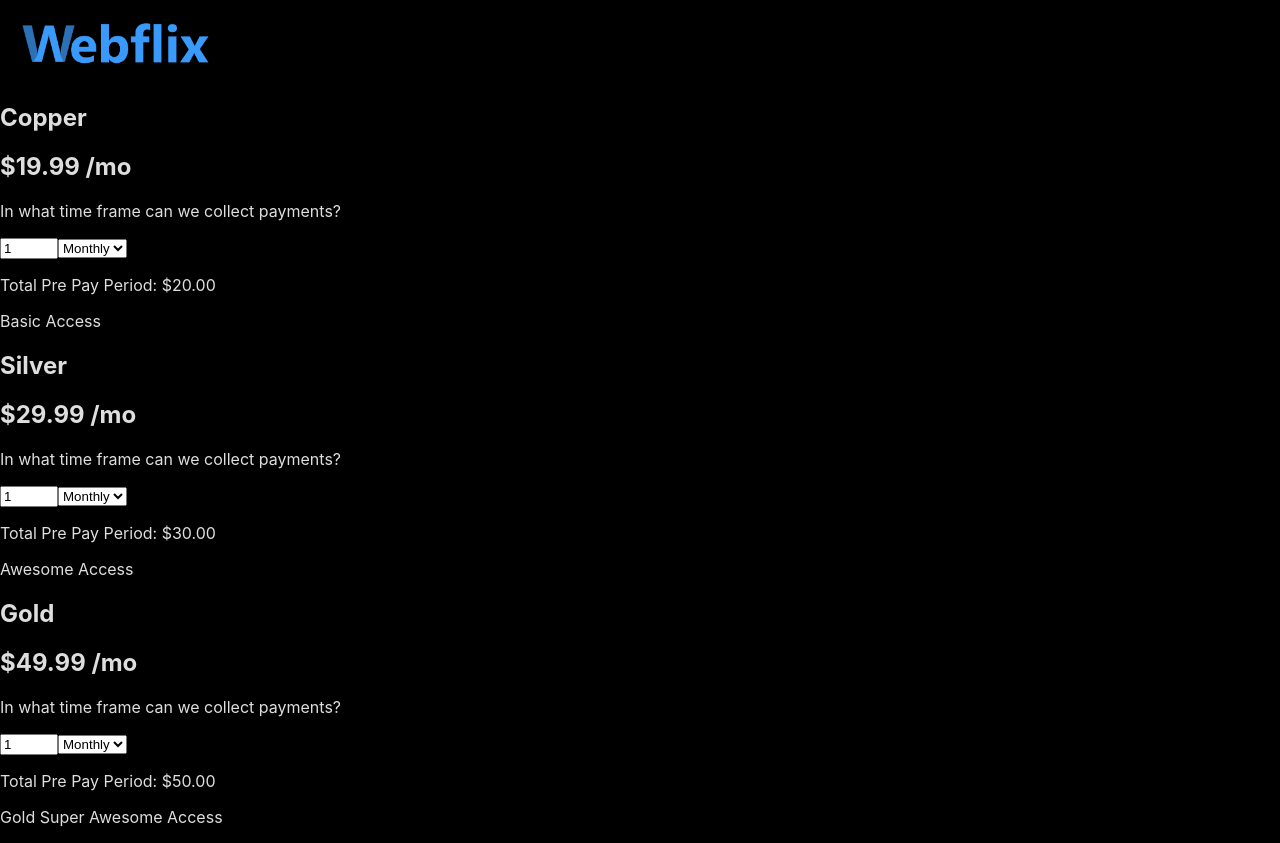
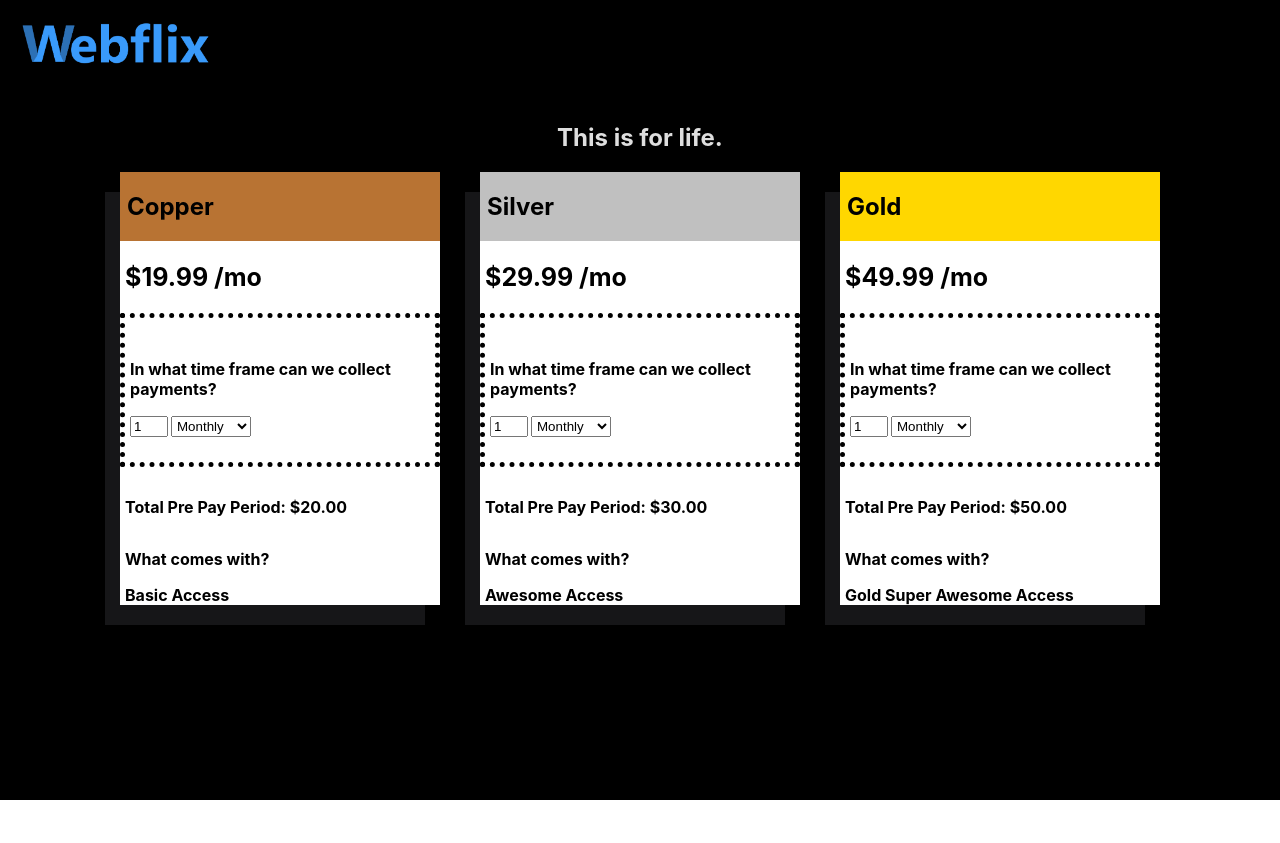
Before and after one commit to Jovans55/Webflix, a React (Vite) app: page /signup in a window 1280 px wide. After the commit the page ends 800 px from the top, so only its background shows below. Built offline with nearby package versions, Linux system fonts and the light colour scheme.

Commit message:
Styled the cards look pretty good probably gonna make some changes tho

```diff
--- a/src/index.css
+++ b/src/index.css
@@ -150,6 +150,31 @@ body {
   animation: slideIn 0.3s ease-out;
 }
 
+/* Sign Up CSS */
+
+
+/* Plan Card CSS */
+
+#planCardHolder {
+  display: flex;
+  justify-content: center;
+}
+
+.planCard {
+  background-color: white;
+  width: 320px;
+  box-shadow: #161618 -15px 20px;
+  margin: 0px 20px;
+  color: black;
+  display: flex;
+  flex-direction: column;
+}
+
+.planCard > * {
+  padding-left: 5px;
+  font-weight: bold;
+}
+
 @media screen and (max-width: 650px) {
 
   #mainFooter div section div {
@@ -162,6 +187,14 @@ body {
     margin: 3px 0px;
   }
 
+  #planCardHolder {
+    flex-direction: column;
+  }
+
+  .planCard {
+    margin: 20px 0px;
+  }
+
   .watchDevices{
     flex-direction: column;
     align-items: center;
--- a/src/signUp/plans/PlanCard.jsx
+++ b/src/signUp/plans/PlanCard.jsx
@@ -1,6 +1,6 @@
 import { useEffect, useState } from "react";
 
-function PlanCard({ type, price, howLong, benefits }) {
+function PlanCard({ type, color, price, howLong, benefits }) {
   const [timeFrame, setTimeFrame] = useState("monthly");
   const [duration, setDuration] = useState(howLong);
   const [total, setTotal] = useState(howLong * price);
@@ -19,35 +19,45 @@ function PlanCard({ type, price, howLong, benefits }) {
   };
 
   return (
-    <div>
-      <h1>{type}</h1>
-      <h1>${price} /mo</h1>
+    <div className="planCard">
+      <h1 style={{backgroundColor: `${color}`, margin: "0px", padding: "20px 7px"}}>{type}</h1>
+      <h1 style={{fontSize: "25px"}}>${price} /mo</h1>
+      <div style={{border: "5px dotted black", padding: "25px 5px"}}>
         <p>In what time frame can we collect payments?</p>
         {timeFrame == "monthly" ? (
             <input
                 type="number"
+                className="timeFrameInput"
                 min="1"
                 max="11"
-            style={{ width: "50px" }}
+                style={{ width: "30px" }}
                 value={duration}
                 onChange={handleDurationChange}
             />
         ) : (
             <input
                 type="number"
+                className="timeFrameInput"
                 min="1"
                 max="99"
-            style={{ width: "50px" }}
+                style={{ width: "30px"}}
                 value={duration}
                 onChange={handleDurationChange}
             />
         )}
-      <select name="timeFrame" value={timeFrame} onChange={handleTimeFrameChange}>
+        <select name="timeFrame" value={timeFrame} onChange={handleTimeFrameChange}
+        style={{
+            marginLeft: "3px",
+            width: "80px",
+            padding: "1px"
+        }}>
             <option value="monthly">Monthly</option>
             <option value="yearly">Yearly</option>
         </select>
-      <p>Total Pre Pay Period: ${total}.00</p>
-      <p>{benefits}</p>
+      </div>
+      <p style={{marginTop: "30px"}}>Total Pre Pay Period: ${total}.00</p>
+      <p>What comes with?</p>
+      <p style={{margin: "0px"}}>{benefits}</p>
     </div>
   );
 }
--- a/src/signUp/signUp.jsx
+++ b/src/signUp/signUp.jsx
@@ -14,25 +14,29 @@ function SignUp() {
             width={"200px"}
             style={{margin: "10px 0px 0px 15px"}}/>
         </Link>
-        <section>
+        <section style={{marginTop: "40px"}}>
+          <h1 style={{textAlign: "center"}}>This is for life.</h1>
           {!plan == "none" ? (
             <SignUpContainer plan={plan}/>
           ) : (
-            <div>
+            <div id="planCardHolder">
               <PlanCard
               type={"Copper"}
+              color={"#B87333"}
               price={"19.99"}
               howLong={"1"}
               benefits={"Basic Access"}
               />
               <PlanCard
               type={"Silver"}
+              color={"#c0c0c0"}
               price={"29.99"}
               howLong={"1"}
               benefits={"Awesome Access"}
               />
               <PlanCard
               type={"Gold"}
+              color={"#FFD700"}
               price={"49.99"}
               howLong={"1"}
               benefits={"Gold Super Awesome Access"}
```
Lines whose indentation alone changed are shown as unchanged.
